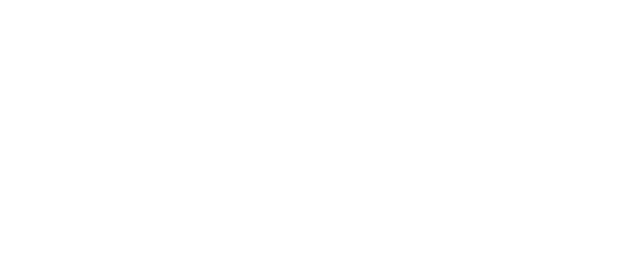
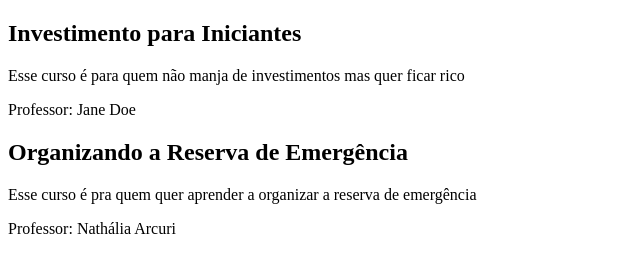
Before and after one commit to palomapfalchi/dindin-xp, a plain HTML site: page index.html in a window 1280 px wide. Shown: the whole page, without its empty margins (0-640 px from the left). Drawn offline with Linux system fonts and the light colour scheme.

Commit message:
refatorando o codigo na funcao listarCursos

```diff
--- a/index.html
+++ b/index.html
@@ -7,6 +7,10 @@
     <title>Document</title>
 </head>
 <body>
+    <section class="painel-cursos">
+
+    </section>
+
     <script src="index.js"></script>
 </body>
 </html>
--- a/index.js
+++ b/index.js
@@ -16,18 +16,27 @@ let cursos = [{
 
 
 function listarCursos() {
+
+    let htmlCursos = "";
+    //criando lista de cursos em html
     for (let index = 0; index < cursos.length; index++) {
-        console.log(`
-        Título: ${cursos[index].titulo}
-        Descrição: ${cursos[index].descricao}
-        Professor: ${cursos[index].professor}
-        Número de aulas: ${cursos[index].listaAulas.length}
-        `);
+        htmlCursos += `
+            <article class="card">
+                <h2>${cursos[index].titulo}</h2>
+                <p>${cursos[index].descricao}</p>
+                <p>Professor: ${cursos[index].professor}</p>
+            </article>
+        `;
     }
+    //selecionando elemnto que vai englobar a lista
+    let painelCursos = document.querySelector(".painel-cursos");
+    //inserindo lista de cursos no html
+    painelCursos.innerHTML = htmlCursos;
+
 }
 
 //listarCursos();
-//idCyrso = numero, linkAula = string
+//idCurso = numero, linkAula = string
 
 // function adicionarAula(idCurso, linkAula) {
 //     //findIndex retorna a posição do array do curso encontrado
@@ -47,11 +56,11 @@ function adicionarAula(idCurso, linkAula) {
             indexCurso = i;
         }
     }
-    //adicionando novo aula ao curso selecionado
+    //adicionando nova aula ao curso selecionado
     cursos[indexCurso].listaAulas.push(linkAula);
 
     console.log(`Aula adicionada ao curso ${cursos[indexCurso].titulo}`);
 }
 
-// adicionarAula(2, "https://youtube.com");
-// listarCursos();
+adicionarAula(2, "https://youtube.com");
+listarCursos();
```
